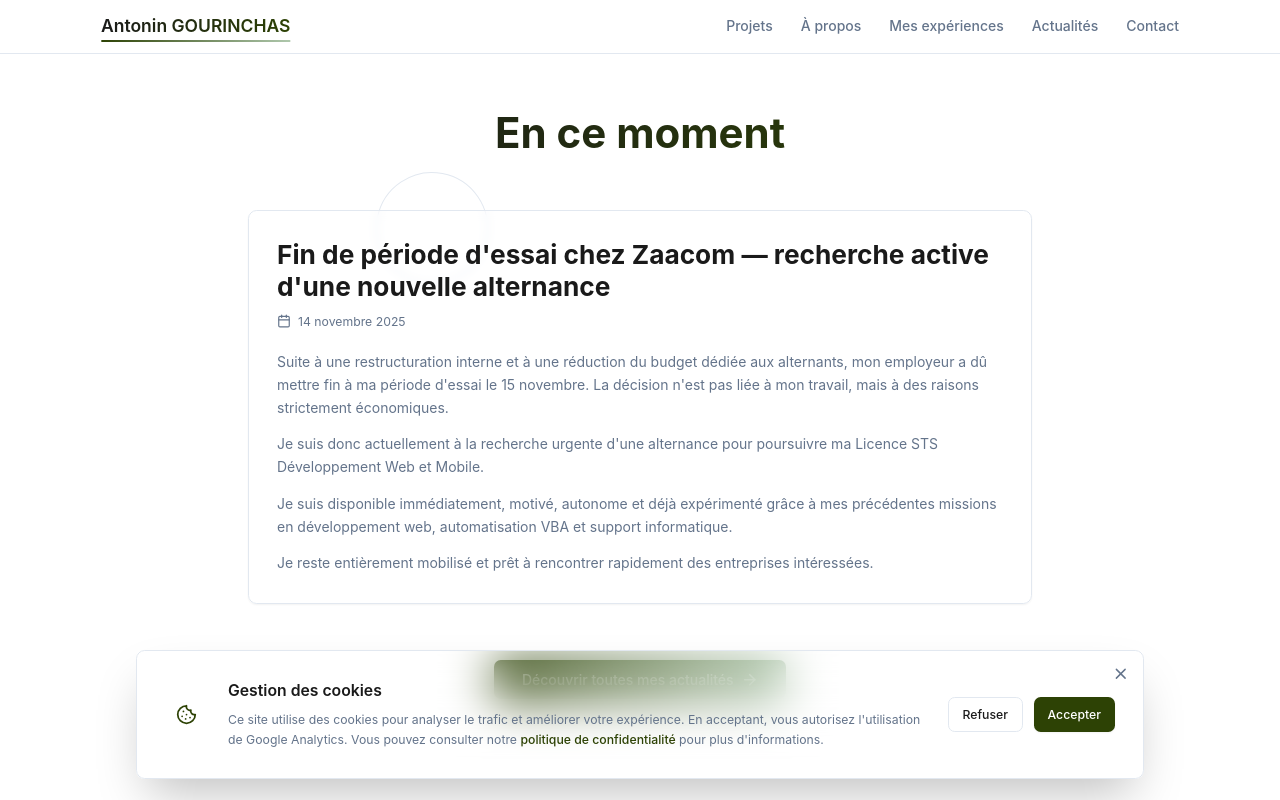
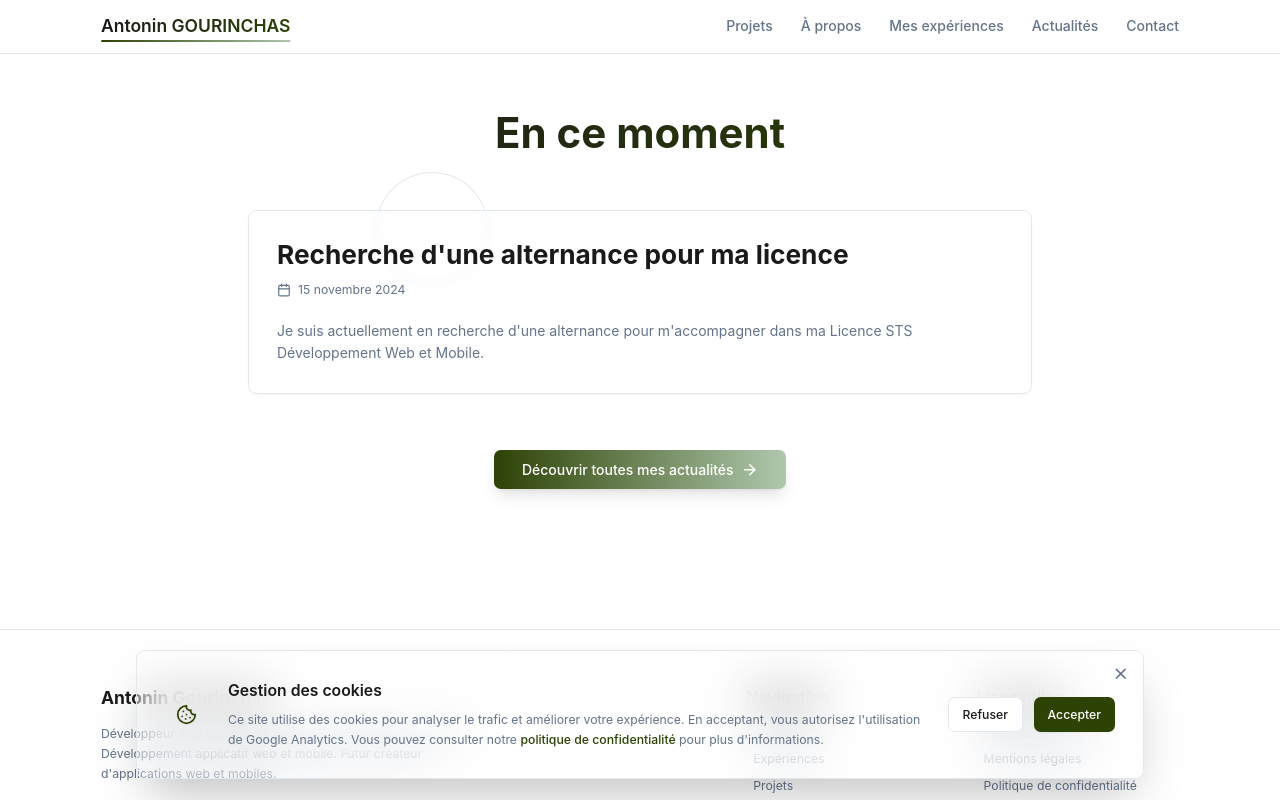
Before and after one commit to Skrylleur/Portfolio-2026, a Next.js app: page /actualites in a window 1280 px wide. Shown: the top 800 px of the page. Built offline with nearby package versions, Linux system fonts and the light colour scheme.

Commit message:
Modification actu à la une

```diff
--- a/src/app/actualites/page.tsx
+++ b/src/app/actualites/page.tsx
@@ -73,28 +73,19 @@ export default function ActualitesPage() {
               {/* Title and Date */}
               <div className="mb-6">
                 <h2 className="text-2xl md:text-3xl font-bold text-foreground mb-3">
-                  Fin de période d'essai chez Zaacom — recherche active d'une nouvelle alternance
+                  Recherche d'une alternance pour ma licence
                 </h2>
                 <div className="flex items-center gap-2 text-muted-foreground">
                   <Calendar className="w-4 h-4" />
-                  <span className="text-sm">{formatDate("2025-11-14")}</span>
+                  <span className="text-sm">{formatDate("2024-11-15")}</span>
                 </div>
               </div>
 
               {/* Content */}
               <div className="mt-6">
                 <div className="prose prose-sm max-w-none text-muted-foreground leading-relaxed">
-                  <p className="mb-4">
-                    Suite à une restructuration interne et à une réduction du budget dédiée aux alternants, mon employeur a dû mettre fin à ma période d'essai le 15 novembre. La décision n'est pas liée à mon travail, mais à des raisons strictement économiques.
-                  </p>
-                  <p className="mb-4">
-                    Je suis donc actuellement à la recherche urgente d'une alternance pour poursuivre ma Licence STS Développement Web et Mobile.
-                  </p>
                   <p>
-                    Je suis disponible immédiatement, motivé, autonome et déjà expérimenté grâce à mes précédentes missions en développement web, automatisation VBA et support informatique.
-                  </p>
-                  <p className="mt-4">
-                    Je reste entièrement mobilisé et prêt à rencontrer rapidement des entreprises intéressées.
+                    Je suis actuellement en recherche d'une alternance pour m'accompagner dans ma Licence STS Développement Web et Mobile.
                   </p>
                 </div>
               </div>
```
